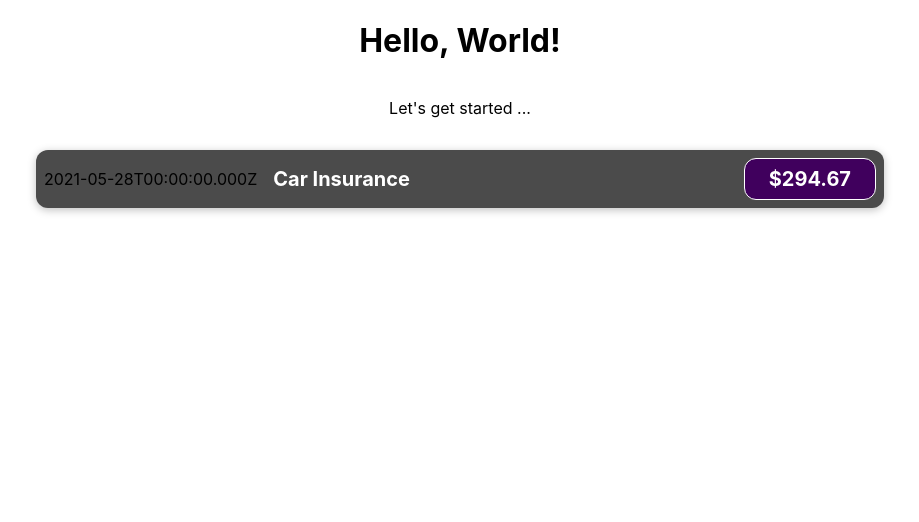
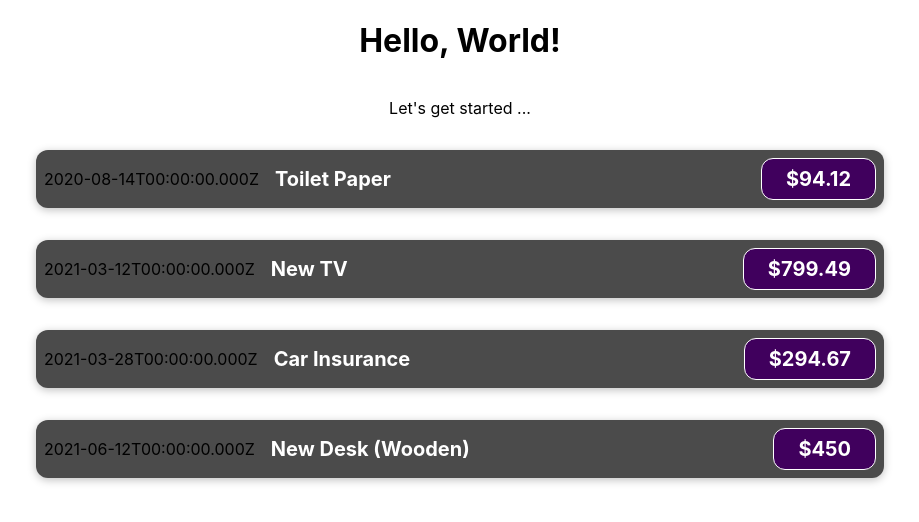
Before and after one commit to robcrusoe/w13-een, a React (Create React App) app: page / in a window 1280 px wide. Shown: the top 522 px of the page, without its empty margins (180-1099 px from the left). Built offline with nearby package versions, Linux system fonts and the light colour scheme.

Commit message:
Making use of `props` in React

```diff
--- a/src/App.js
+++ b/src/App.js
@@ -2,12 +2,39 @@ import classes from './App.module.css';
 import ExpenseItem from './components/ExpenseItem';
 
 const App = (props) => {
+  const expenses = [
+    {
+      id: 'e1',
+      title: 'Toilet Paper',
+      amount: 94.12,
+      date: new Date(2020, 7, 14),
+    },
+    {
+      id: 'e2',
+      title: 'New TV',
+      amount: 799.49,
+      date: new Date(2021, 2, 12)
+    },
+    {
+      id: 'e3',
+      title: 'Car Insurance',
+      amount: 294.67,
+      date: new Date(2021, 2, 28),
+    },
+    {
+      id: 'e4',
+      title: 'New Desk (Wooden)',
+      amount: 450,
+      date: new Date(2021, 5, 12),
+    },
+  ];
+
   return (
     <div className={classes.App}>
       <h1>Hello, World!</h1>
       <p>Let's get started ...</p>
 
-      <ExpenseItem />
+      {expenses.map(expense => <ExpenseItem key={expense.id} item={expense} />)}
     </div>
   );
 };
--- a/src/components/ExpenseItem.js
+++ b/src/components/ExpenseItem.js
@@ -2,9 +2,9 @@ import React from 'react';
 import classes from './ExpenseItem.module.css';
 
 const ExpenseItem = (props) => {
-  const expenseDate = new Date(2021, 4, 28).toISOString();
-  const expenseTitle = 'Car Insurance';
-  const expenseAmount = 294.67;
+  const expenseDate = props.item.date.toISOString();
+  const expenseTitle = props.item.title;
+  const expenseAmount = props.item.amount;
 
   return (
     <div className={classes['expense-item']}>
```
